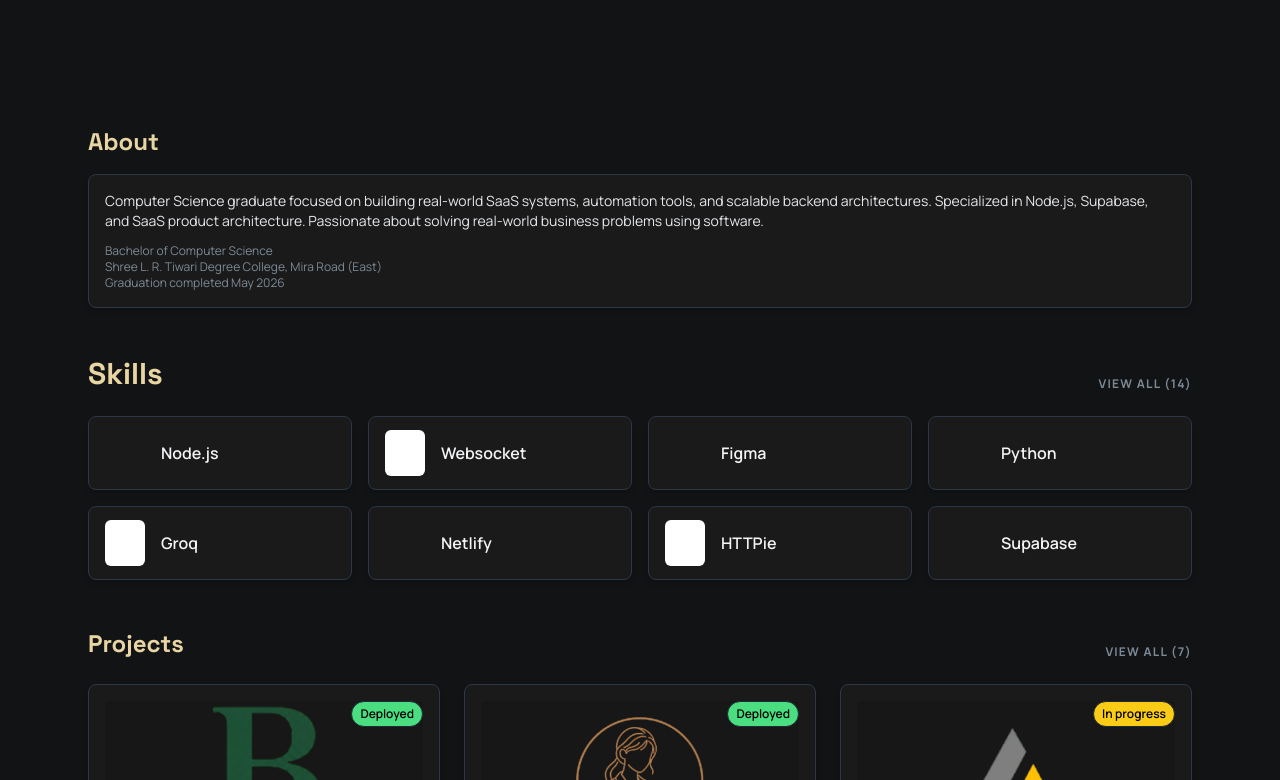
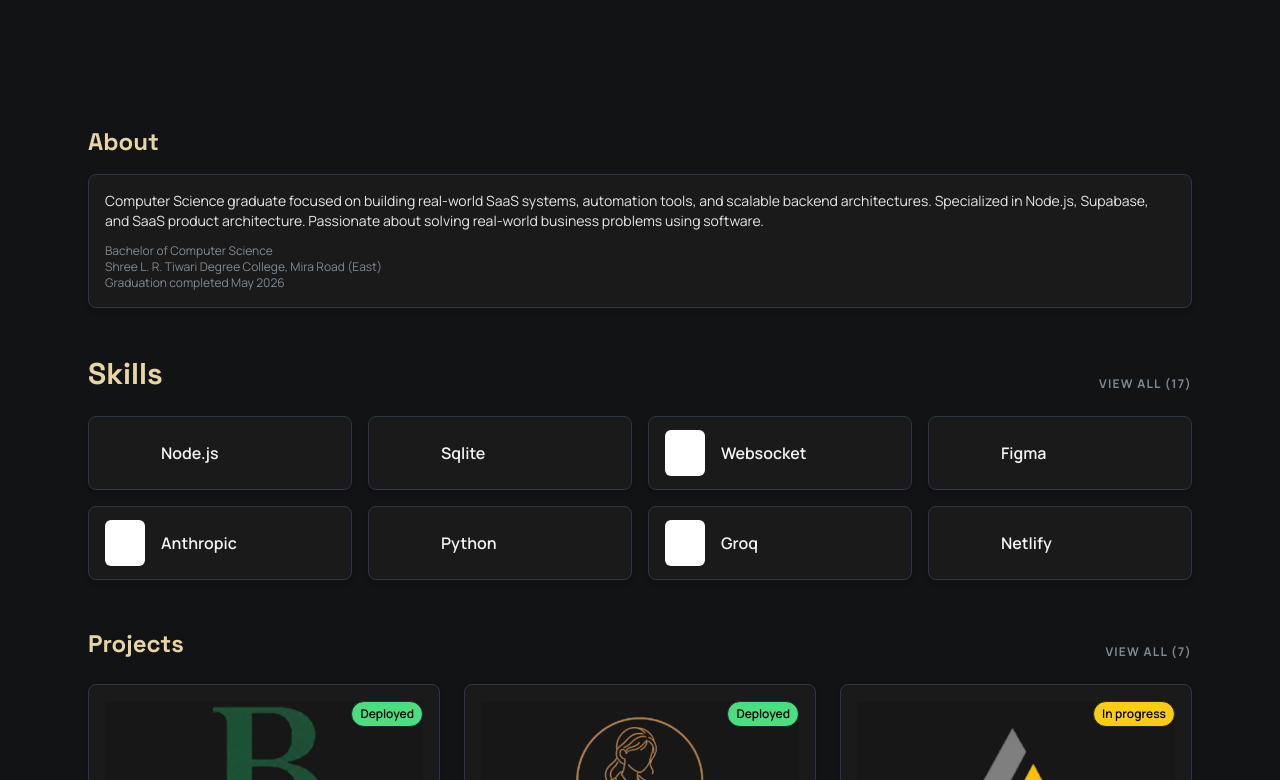
Before and after one commit to DanielDeshmukh/Portfolio, a React (Vite) app in the folder frontend/: page / in a window 1280 px wide. Shown: the part 412-1192 px from the top of the page. Built offline with nearby package versions, Linux system fonts and the light colour scheme; some icons are missing.

Commit message:
update skills

```diff
--- a/frontend/public/data/profile.json
+++ b/frontend/public/data/profile.json
@@ -11,8 +11,10 @@
   },
   "skills": [
     "Node.js",
+    "Sqlite",
     "Websocket",
     "Figma",
+    "Anthropic",
     "Python",
     "Groq",
     "Netlify",
@@ -21,6 +23,7 @@
     "Vite",
     "TailwindCSS",
     "PostgreSQL",
+    "ClaudeCode",
     "_React",
     "GitHub",
     "LangChain"
--- a/frontend/src/components/Skills.jsx
+++ b/frontend/src/components/Skills.jsx
@@ -3,6 +3,9 @@
   Figma,
   Github,
   Vite,
+  AnthropicIcon as Anthropic,
+  ClaudeCode ,
+  SqliteIcon as Sqlite,
   Groq,
   HttpieIcon as Httpie,
   Langchain,
@@ -21,6 +24,9 @@
   'Node.js': Nodejs,
   Supabase,
   Vite,
+  Anthropic,
+  ClaudeCode,
+  Sqlite,
   TailwindCSS: Tailwind,
   Python,
   Groq,
@@ -37,7 +43,7 @@
   Langchain,
 }
 
-const whiteBgIconSkills = new Set(['HTTPie', 'Websocket', 'Websockets', 'GitHub', 'github','Groq'])
+const whiteBgIconSkills = new Set(['HTTPie', 'Websocket', 'Websockets', 'GitHub', 'github','Groq','Anthropic'])
 
 export default function Skills({ profile, adminMode, onSave }) {
   const [skills, setSkills] = useState([])
```
